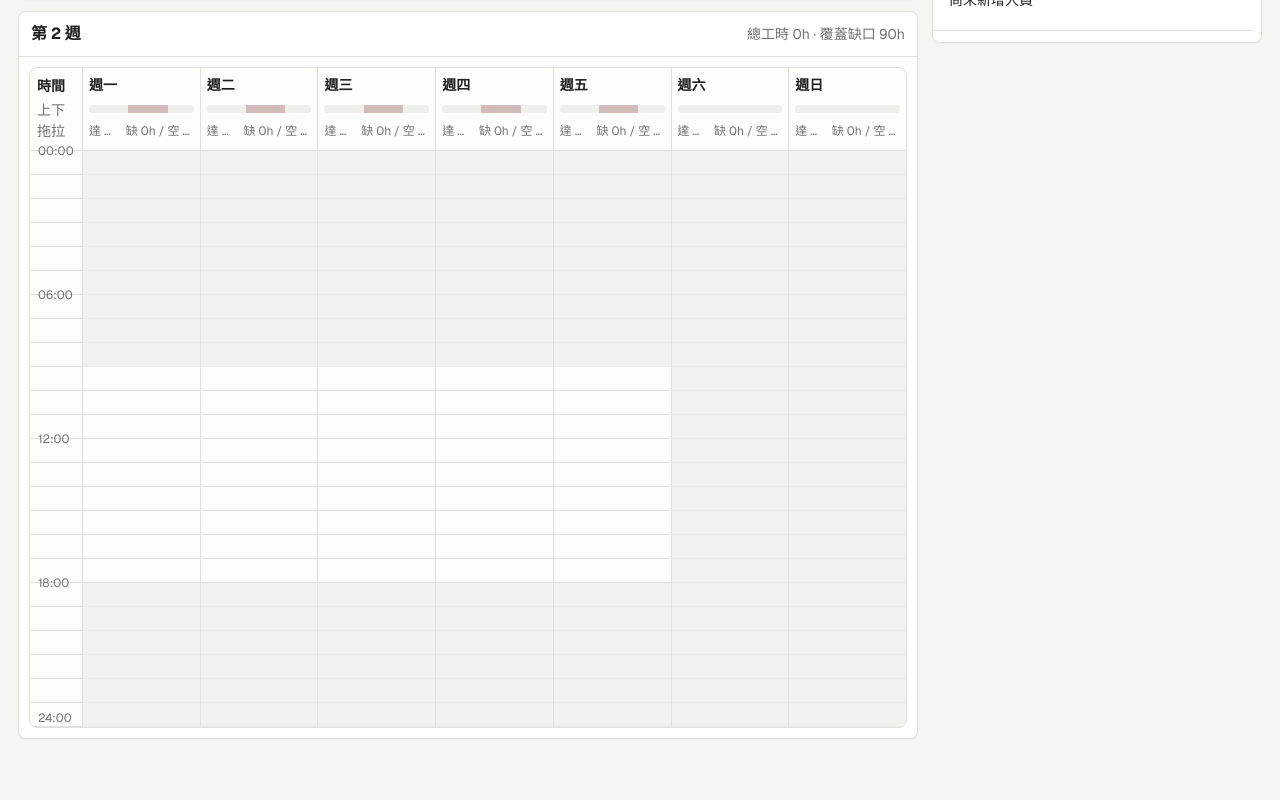
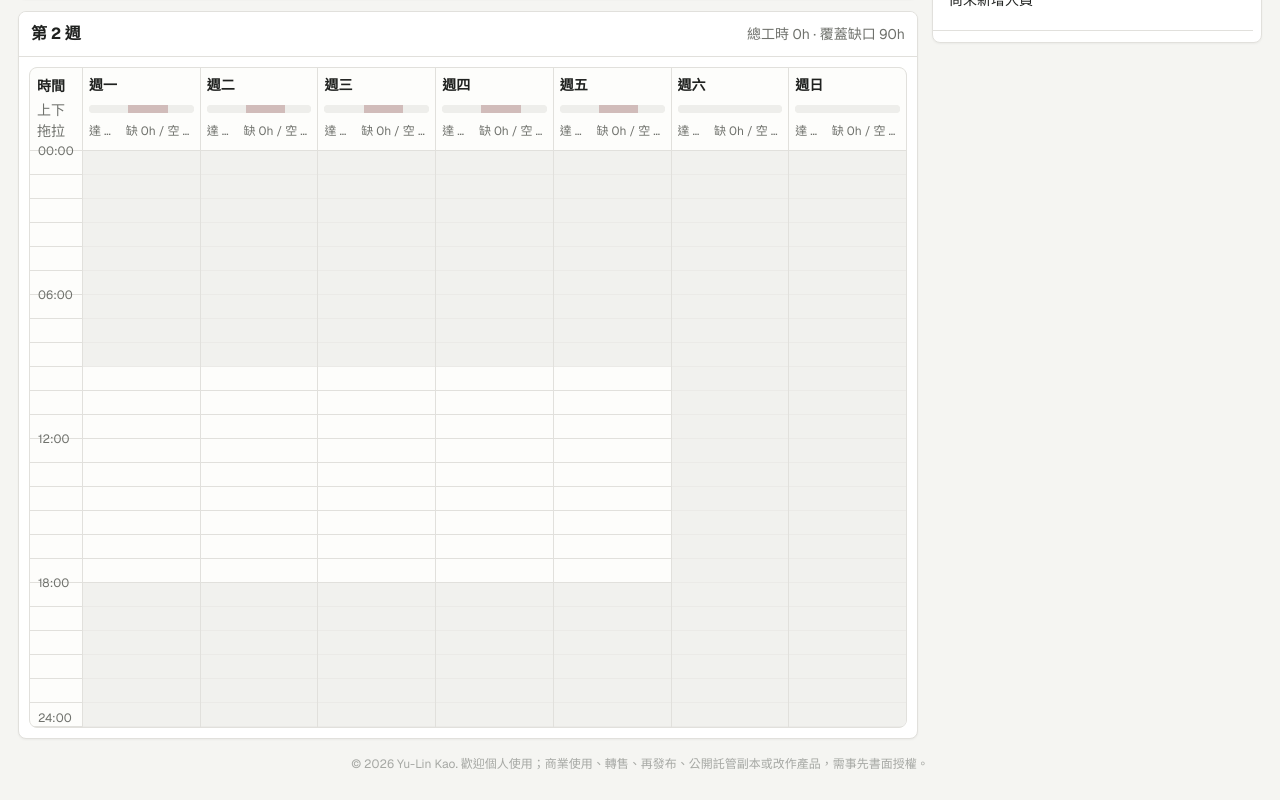
Before and after one commit to yulinkao/banban-scheduler, a Next.js app: page / in a window 1280 px wide. Shown: the part 1019-1819 px from the top of the page. Before the commit the page ends 1776 px from the top, so only its background shows below. Built offline with nearby package versions, Linux system fonts and the light colour scheme.

Commit message:
Move license notice to footer

```diff
--- a/app/globals.css
+++ b/app/globals.css
@@ -142,6 +142,16 @@ tr:last-child td {
   padding: 18px;
   display: grid;
   gap: 14px;
+}
+
+.siteFooter {
+  justify-self: center;
+  max-width: min(980px, 100%);
+  padding: 2px 12px 8px;
+  color: color-mix(in srgb, var(--muted) 62%, var(--panel));
+  font-size: 12px;
+  line-height: 1.55;
+  text-align: center;
 }
 
 .topbar {
@@ -998,12 +1008,6 @@ tr:last-child td {
   line-height: 1.65;
 }
 
-.helpLicenseNote {
-  background:
-    linear-gradient(135deg, color-mix(in srgb, #8f9b8d 14%, transparent), transparent 70%),
-    var(--panel-soft);
-}
-
 @media (max-width: 1500px) {
   .setupDeck {
     grid-template-columns: repeat(2, minmax(0, 1fr));
--- a/app/page.tsx
+++ b/app/page.tsx
@@ -164,8 +164,7 @@ type Copy = {
   helpSteps: string[];
   helpStorageTitle: string;
   helpStorageBody: string;
-  helpLicenseTitle: string;
-  helpLicenseBody: string;
+  footerLicense: string;
   helpClose: string;
   creditLine: string;
 };
@@ -281,9 +280,7 @@ const translations: Record<Locale, Copy> = {
     helpStorageTitle: "資料保存提醒",
     helpStorageBody:
       "排班會自動存在目前瀏覽器。若使用無痕模式、清除瀏覽器資料、換瀏覽器或電腦，或瀏覽器自動回收網站儲存空間，資料可能會消失；重要版本記得先匯出「備份 JSON」，之後可用「匯入 JSON」還原。",
-    helpLicenseTitle: "授權提醒",
-    helpLicenseBody:
-      "網站與原始碼 © 2026 Yu-Lin Kao。歡迎個人使用；商業使用、轉售、再發布、公開託管副本，或基於本工具改作產品，需事先取得 Yu-Lin Kao 書面授權。",
+    footerLicense: "© 2026 Yu-Lin Kao. 歡迎個人使用；商業使用、轉售、再發布、公開託管副本或改作產品，需事先書面授權。",
     helpClose: "關閉使用說明",
     creditLine: "designed by yulin, generated with chatgpt :)",
   },
@@ -397,9 +394,7 @@ const translations: Record<Locale, Copy> = {
     helpStorageTitle: "数据保存提醒",
     helpStorageBody:
       "排班会自动存在当前浏览器。若使用无痕模式、清除浏览器数据、换浏览器或电脑，或浏览器自动回收网站存储空间，数据可能会消失；重要版本记得先导出“备份 JSON”，之后可用“导入 JSON”还原。",
-    helpLicenseTitle: "授权提醒",
-    helpLicenseBody:
-      "网站与源代码 © 2026 Yu-Lin Kao。欢迎个人使用；商业使用、转售、再发布、公开托管副本，或基于本工具改作产品，需事先取得 Yu-Lin Kao 书面授权。",
+    footerLicense: "© 2026 Yu-Lin Kao. 欢迎个人使用；商业使用、转售、再发布、公开托管副本或改作产品，需事先书面授权。",
     helpClose: "关闭使用说明",
     creditLine: "designed by yulin, generated with chatgpt :)",
   },
@@ -513,9 +508,7 @@ const translations: Record<Locale, Copy> = {
     helpStorageTitle: "Data safety note",
     helpStorageBody:
       "Schedules are autosaved in this browser. Data may disappear if you use a private window, clear browser data, switch browsers or computers, or if the browser clears site storage. Export a Backup JSON for important versions, then restore it later with Import JSON.",
-    helpLicenseTitle: "License note",
-    helpLicenseBody:
-      "Website and source code © 2026 Yu-Lin Kao. Personal use is welcome. Commercial use, resale, redistribution, public hosted copies, or derivative products require prior written permission from Yu-Lin Kao.",
+    footerLicense: "© 2026 Yu-Lin Kao. Personal use is welcome; commercial use, resale, redistribution, public hosted copies, or derivative products require prior written permission.",
     helpClose: "Close instructions",
     creditLine: "designed by yulin, generated with chatgpt :)",
   },
@@ -1975,6 +1968,9 @@ export default function Home() {
           </section>
         </aside>
       </section>
+      <footer className="siteFooter">
+        {text.footerLicense}
+      </footer>
       {helpOpen && (
         <div className="helpDialogBackdrop" onMouseDown={(event) => {
           if (event.target === event.currentTarget) setHelpOpen(false);
@@ -1994,10 +1990,6 @@ export default function Home() {
               <h3>{text.helpStorageTitle}</h3>
               <p>{text.helpStorageBody}</p>
             </aside>
-            <aside className="helpNote helpLicenseNote" aria-label={text.helpLicenseTitle}>
-              <h3>{text.helpLicenseTitle}</h3>
-              <p>{text.helpLicenseBody}</p>
-            </aside>
             <div className="helpCredit">{text.creditLine}</div>
           </section>
         </div>
```
Also changed, not shown: 1 other file (tests, documents, lock files or other folders).
